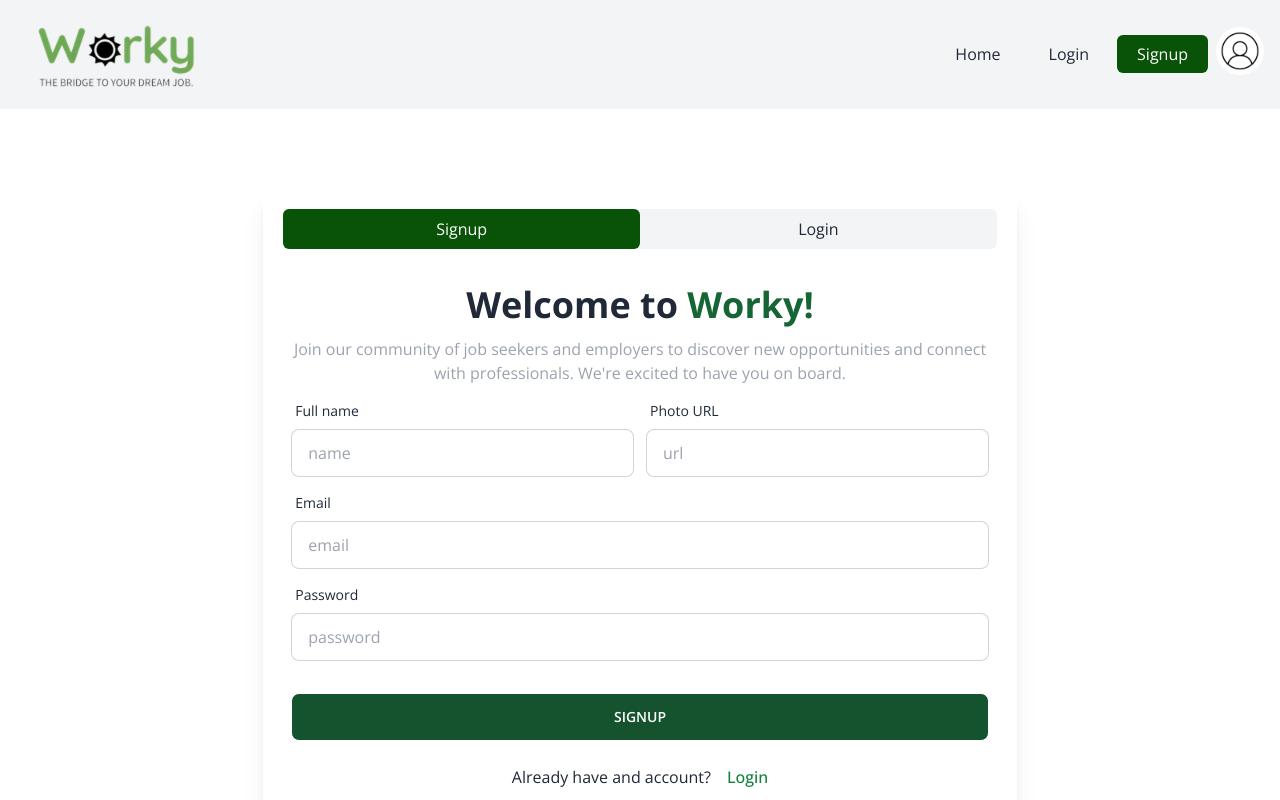
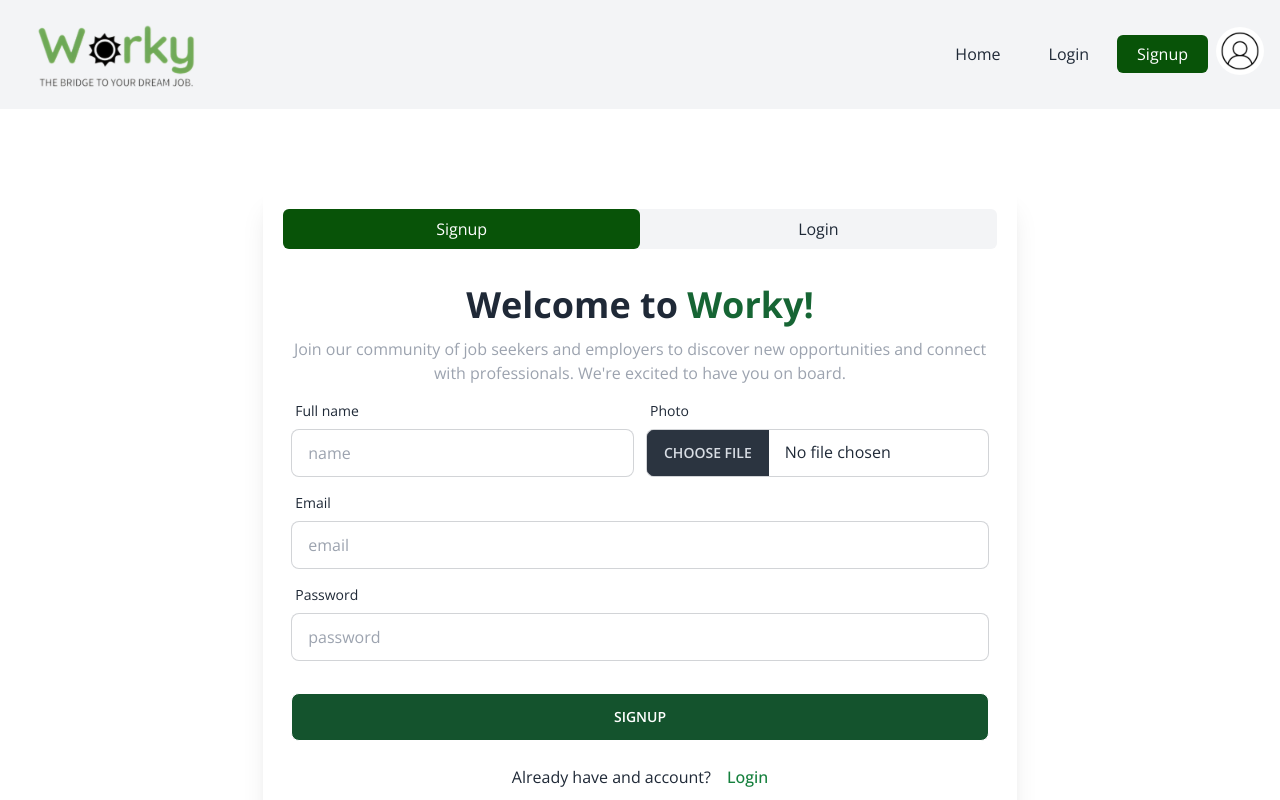
Before and after one commit to zannat20040/Worky, a React (Vite) app: page /authentication/signup in a window 1280 px wide. Shown: the top 800 px of the page. Built offline with nearby package versions, Linux system fonts and the light colour scheme; no server answers; grey boxes are pictures that could not be loaded.

Commit message:
upload photo from device added

```diff
--- a/src/Authentication/Login/Login.jsx
+++ b/src/Authentication/Login/Login.jsx
@@ -28,7 +28,7 @@
       //   console.log(error)
       //  })
 
-      navigate(location?.state ? location.state : "/");
+      navigate(location?.state?.redirectTo? location?.state?.redirectTo : '/')
 
       })
       .catch((error) => {
@@ -48,7 +48,7 @@
       //   console.log(error)
       //  })
         swal("Good job!", "Logged in successfully!", "success");
-        navigate(location?.state ? location.state : "/");
+        navigate(location?.state?.redirectTo? location?.state?.redirectTo : '/')
 
       })
       .catch((error) => {
--- a/src/Authentication/Signup/Signup.jsx
+++ b/src/Authentication/Signup/Signup.jsx
@@ -3,18 +3,22 @@
 import { AuthContext } from "../../AuthProvider/AuthProvider";
 import { updateProfile } from "firebase/auth";
 import swal from 'sweetalert';
+import { useLocation, useNavigate } from "react-router-dom";
+import { imgUpload } from "../../api/ImgUpload";
 
 const Signup = () => {
   const { createWithPass , googleSignIn} = useContext(AuthContext);
-
-  const HandleSignup = (e) => {
+  const navigate = useNavigate()
+  const location = useLocation()
+  const HandleSignup = async(e) => {
     e.preventDefault();
 
     const form = e.target;
     const name = form.name.value;
     const email = form.email.value;
     const password = form.password.value;
-    const url = form.url.value;
+   const image = form.photo.files[0];
+    const photo = await imgUpload(image)
 
     // console.log(name, email, password, url);
 
@@ -22,10 +26,11 @@
       .then((userCredential) => {
         const user = userCredential.user
         swal("Good job!", "Signed up successfully!", "success");
+        navigate(location?.state?.redirectTo? location?.state?.redirectTo : '/')
 
         updateProfile(user ,{
           displayName: name,
-          photoURL: url
+          photoURL: photo
         })
           .then(() => {
           })
@@ -44,6 +49,8 @@
   googleSignIn()
     .then((result) => {
       swal("Good job!", "Signed up successfully!", "success");
+      navigate(location?.state?.redirectTo? location?.state?.redirectTo : '/')
+
     }).catch((error) => {
       swal("Opps!", error , "error");
     });
--- a/src/Authentication/Signup/SignupLayout.jsx
+++ b/src/Authentication/Signup/SignupLayout.jsx
@@ -24,14 +24,15 @@
           </div>
           <div className="form-control">
             <label className="label">
-              <span className="label-text">Photo URL</span>
+              <span className="label-text">Photo </span>
             </label>
             <input
-              type="url"
-              placeholder="url"
-              className="input input-bordered"
+              type="file"
+              className="file-input file-input-bordered w-full "
+              placeholder="photo url"
               required
-              name="url"
+              name="photo"
+              accept="image/*"
             />
           </div>
         </div>
@@ -76,8 +77,15 @@
       </div>
       <div className="flex gap-4 justify-center items-center px-2 mt-4">
         <p>Or, Create account with</p>
-        <button className="w-10 h-10flex justify-center items-center text-lg text-white rounded-[50%]" onClick={HandleGoogleSignin}>
-          <img src='https://static-00.iconduck.com/assets.00/google-icon-2048x2048-czn3g8x8.png' alt="" className='avater rounded-full'/>
+        <button
+          className="w-10 h-10flex justify-center items-center text-lg text-white rounded-[50%]"
+          onClick={HandleGoogleSignin}
+        >
+          <img
+            src="https://static-00.iconduck.com/assets.00/google-icon-2048x2048-czn3g8x8.png"
+            alt=""
+            className="avater rounded-full"
+          />
         </button>
       </div>
     </div>
--- a/src/Component/Add jobs/AddJobs.jsx
+++ b/src/Component/Add jobs/AddJobs.jsx
@@ -2,9 +2,10 @@
 import AddJobsLayout from "./AddJobsLayout";
 import axios from "axios";
 import swal from "sweetalert";
+import { imgUpload } from "../../api/ImgUpload";
 
 const AddJobs = () => {
-  const HandleAddJobs = (e) => {
+  const HandleAddJobs = async e => {
     e.preventDefault();
 
     const form = e.target;
@@ -16,7 +17,10 @@
     const deadline = form.deadline.value;
     const minimum = form.minimum.value;
     const maximum = form.maximum.value;
-    const photo = form.photo.value;
+    // const photo = form.photo.value;
+    const image = form.photo.files[0];
+    const photo = await imgUpload(image)
+    // console.log(photo)
 
     const newJob = {
       title: title,
@@ -27,11 +31,11 @@
       deadline: deadline,
       minimum: minimum,
       maximum: maximum,
-      photo: photo
+      photo: photo,
     };
     // console.log(newJob);
 
-    axios
+    await axios
       .post("https://server-side-taupe.vercel.app/addjobs", newJob)
       .then((res) => {
         console.log(res.data);
@@ -42,8 +46,6 @@
       .catch((error) => {
         console.log(error);
       });
-
-
   };
   return <AddJobsLayout HandleAddJobs={HandleAddJobs}></AddJobsLayout>;
 };
--- a/src/Component/Add jobs/AddJobsLayout.jsx
+++ b/src/Component/Add jobs/AddJobsLayout.jsx
@@ -36,12 +36,14 @@
                     <span className="label-text">Job Thummbnail</span>
                   </label>
                   <input
-                    type="url"
+                    type="file"
+                    className="file-input file-input-bordered w-full "
                     placeholder="photo url"
-                    className="input input-bordered"
                     required
                     name="photo"
+                    accept="image/*"
                   />
+
                 </div>
               </div>
 
--- a/src/Component/Update job/UpdateDetails.jsx
+++ b/src/Component/Update job/UpdateDetails.jsx
@@ -3,13 +3,14 @@
 import { useLoaderData, useParams } from "react-router-dom";
 import axios from "axios";
 import swal from "sweetalert";
+import { imgUpload } from "../../api/ImgUpload";
 
 const UpdateDetails = () => {
   const allPostedJobs = useLoaderData();
   const params = useParams();
   const updateJob = allPostedJobs.find((item) => item._id === params.id);
 
-  const HandleUpdate=(e,id)=>{
+  const HandleUpdate=async (e,id)=>{
     e.preventDefault()
 
     const form = e.target;
@@ -21,7 +22,9 @@
     const deadline = form.deadline.value;
     const minimum = form.minimum.value;
     const maximum = form.maximum.value;
-    const photo = form.photo.value;
+    const image = form.photo.files[0];
+    const photo = await imgUpload(image)
+    // console.log(photo)
 
     const updateDetails = {
       title: title,
@@ -35,7 +38,7 @@
       photo: photo
     };
 
-    console.log(updateDetails)
+    // console.log(updateDetails)
 
     axios
       .put(`https://server-side-taupe.vercel.app/addjobs/${id}`, updateDetails)
--- a/src/Component/Update job/UpdateDetailsLayout.jsx
+++ b/src/Component/Update job/UpdateDetailsLayout.jsx
@@ -14,7 +14,7 @@
         <div className="w-full md:w-3/5 mx-auto mt-20 shadow-2xl rounded-md md:p-10 p-5 ">
           <div>
             <h1 className="text-4xl font-bold text-green-700 py-7">
-              Posted a New Job
+              Update the New Job
             </h1>
             <div className="card flex-shrink-0 w-full ">
               <form className="card-body p-2" onSubmit={(e)=>HandleUpdate(e,_id)}>
@@ -37,12 +37,13 @@
                       <span className="label-text">Job Thummbnail</span>
                     </label>
                     <input
-                      type="url"
-                      placeholder="photo url"
-                      className="input input-bordered"
-                      required
-                      name="photo" defaultValue={photo}
-                    />
+                    type="file"
+                    className="file-input file-input-bordered w-full "
+                    placeholder="photo url"
+                    required
+                    name="photo"
+                    accept="image/*"
+                  />
                   </div>
                 </div>
 
--- a/src/Private Route/PrivateRoute.jsx
+++ b/src/Private Route/PrivateRoute.jsx
@@ -16,11 +16,11 @@
     return children;
   }
   return (
-    // <Navigate
-    //   state={{ redirectTo: location.pathname }}
-    //   to="/authentication/login"
-    // ></Navigate>
-    <Navigate state={location.pathname} to="/authentication/login"></Navigate>
+    <Navigate
+      state={{ redirectTo: location.pathname }}
+      to="/authentication/login"
+    ></Navigate>
+    // <Navigate state={location.pathname} to="/authentication/login"></Navigate>
   );
 };
 
--- /dev/null
+++ b/src/api/ImgUpload.js
@@ -0,0 +1,14 @@
+import axios from "axios";
+
+export const imgUpload=async image=>{
+    const formData = new FormData();
+    formData.append("image", image);
+
+    const {data} = await axios.post(
+      `https://api.imgbb.com/1/upload?key=${import.meta.env.VITE_imgbb_key}`,
+      formData
+    )
+    const photo_url  = data.data.display_url
+
+    return photo_url ;
+}
```
